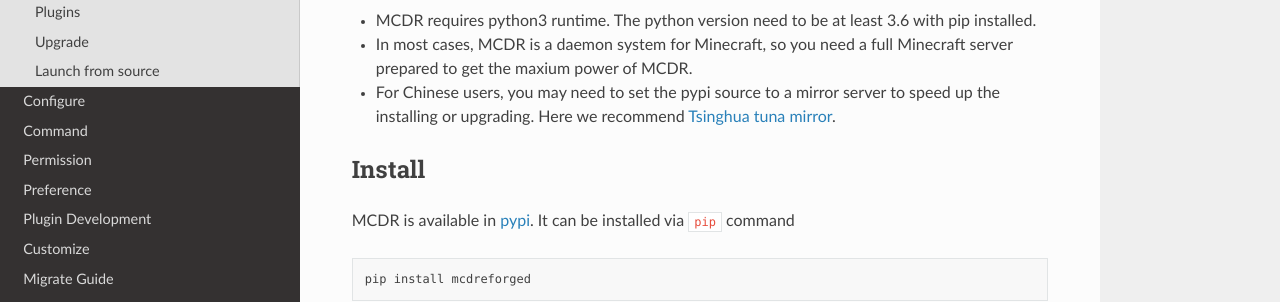
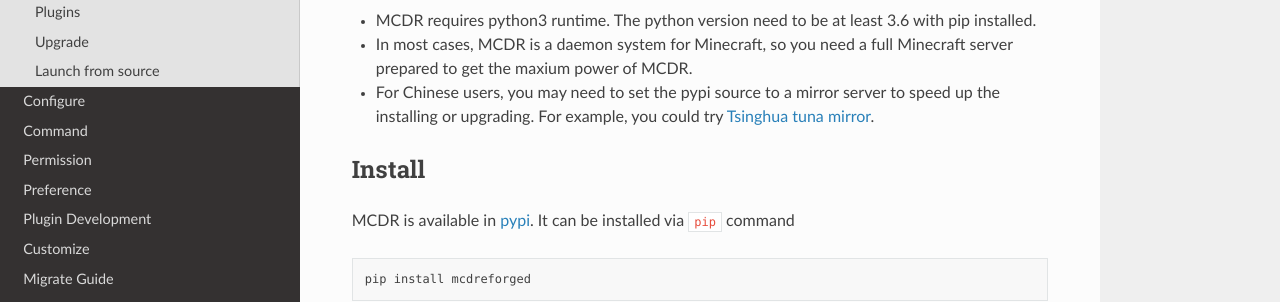
Before and after one commit to MCDReforged/MCDReforged, a Sphinx documentation site: the page built from docs/source/quick_start.rst, in a window 1280 px wide and 900 px high. Shown: the part 260-562 px from the top of the window. Built offline with Sphinx 7.4.7 and the Read the Docs theme 2.0.0, drawn with Linux system fonts in a browser that asks for light colours.

Commit message:
📃 docs: 修改措辞

```diff
--- a/docs/source/quick_start.rst
+++ b/docs/source/quick_start.rst
@@ -9,7 +9,7 @@ Preparation
 
 * MCDR requires python3 runtime. The python version need to be at least 3.6 with pip installed.
 * In most cases, MCDR is a daemon system for Minecraft, so you need a full Minecraft server prepared to get the maxium power of MCDR.
-* For Chinese users, you may need to set the pypi source to a mirror server to speed up the installing or upgrading. Here we recommend `Tsinghua tuna mirror <https://mirrors.tuna.tsinghua.edu.cn/help/pypi/>`__.
+* For Chinese users, you may need to set the pypi source to a mirror server to speed up the installing or upgrading. For example, you could try `Tsinghua tuna mirror <https://mirrors.tuna.tsinghua.edu.cn/help/pypi/>`__.
 
 Install
 -------
```
Also changed, not shown: 1 other file.
